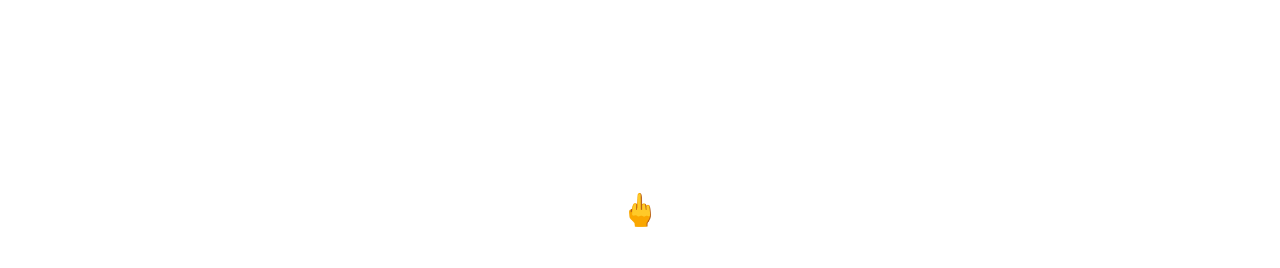
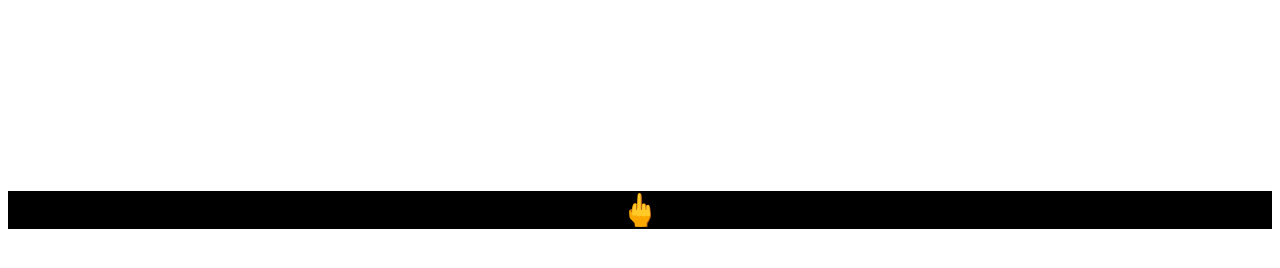
Before and after one commit to unitechnpl/dashboard, a plain HTML site: page index.html in a window 1280 px wide. Drawn offline with Linux system fonts and the light colour scheme.

Commit message:
Update index.html

```diff
--- a/index.html
+++ b/index.html
@@ -7,4 +7,4 @@
 <br>
 <br>
 <br>
-<center><h1>🖕</h1></center><br>
+<center><h1 style="background-color:black;">🖕</h1></center><br>
```
